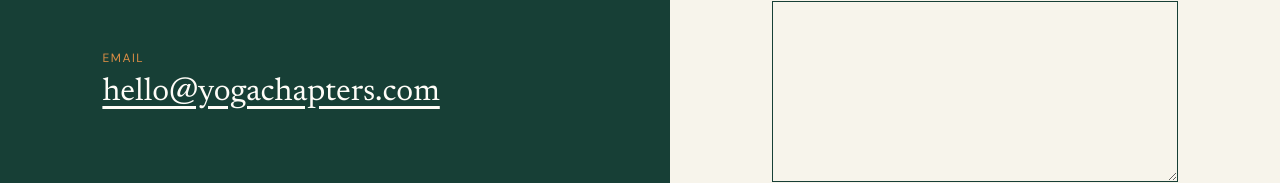
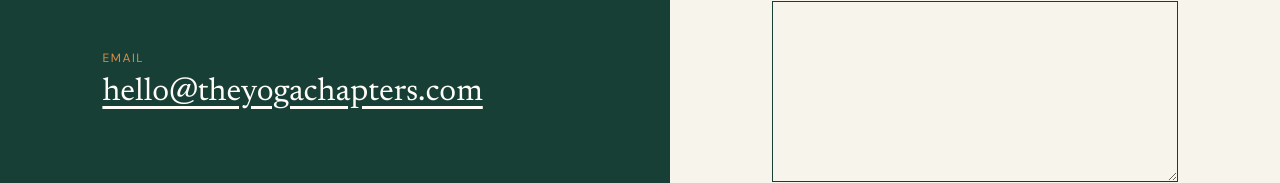
Before and after one commit to onelyfetxc/yoga-chapters, a plain HTML site: page contact.html in a window 1280 px wide. Shown: the part 576-759 px from the top of the page. Drawn offline with Linux system fonts and the light colour scheme.

Commit message:
Use the correct domain email in contact.html

```diff
--- a/contact.html
+++ b/contact.html
@@ -28,7 +28,7 @@
       <p>Have a question, an idea for the journal, or simply want to say hello? Send a note and Yoga Chapters will get back to you.</p>
       <div class="contact-detail">
         <span>Email</span>
-        <a href="mailto:hello@yogachapters.com">hello@yogachapters.com</a>
+        <a href="mailto:hello@theyogachapters.com">hello@theyogachapters.com</a>
       </div>
     </section>
     <section class="contact-panel" aria-labelledby="form-heading">
```
